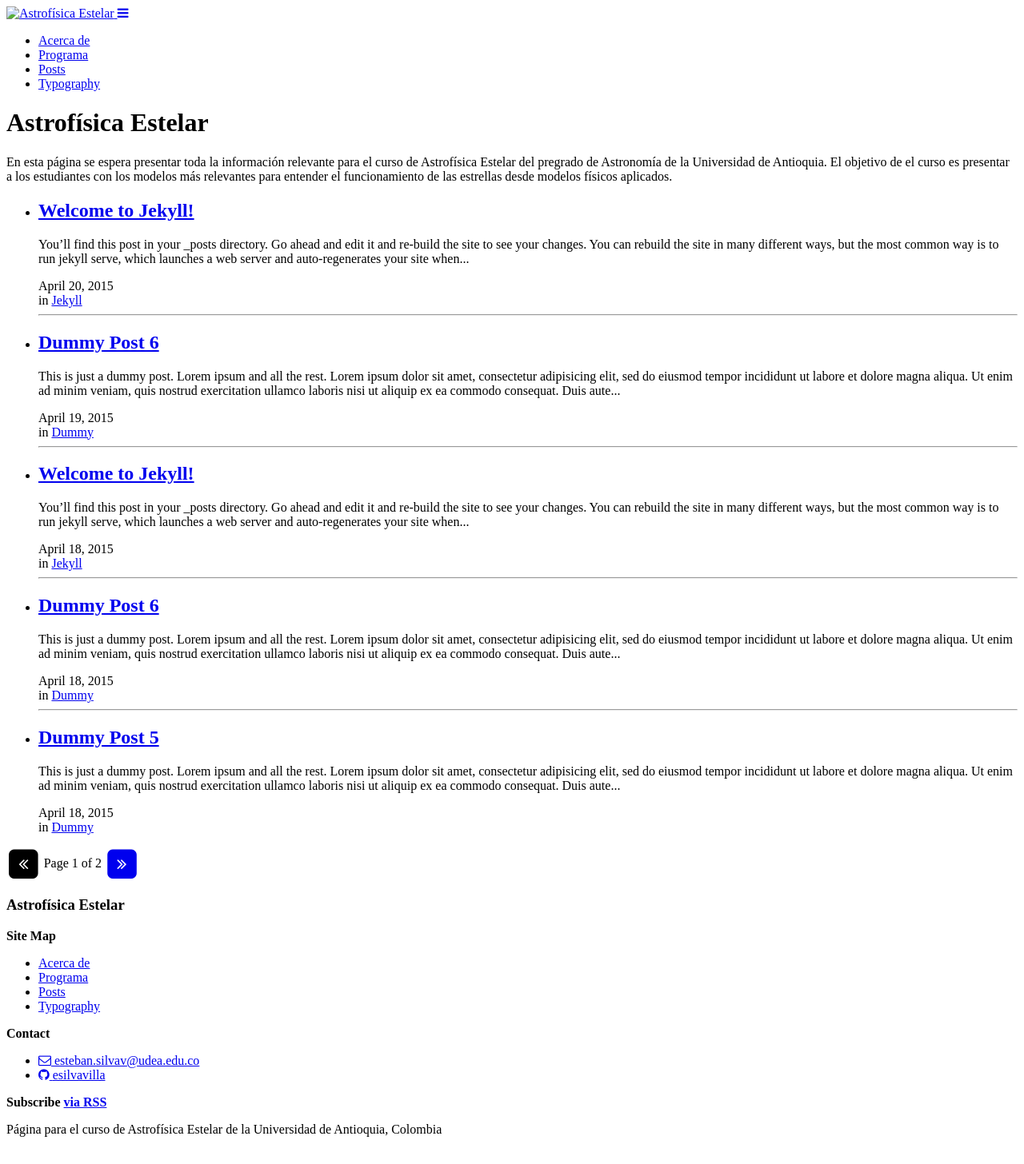
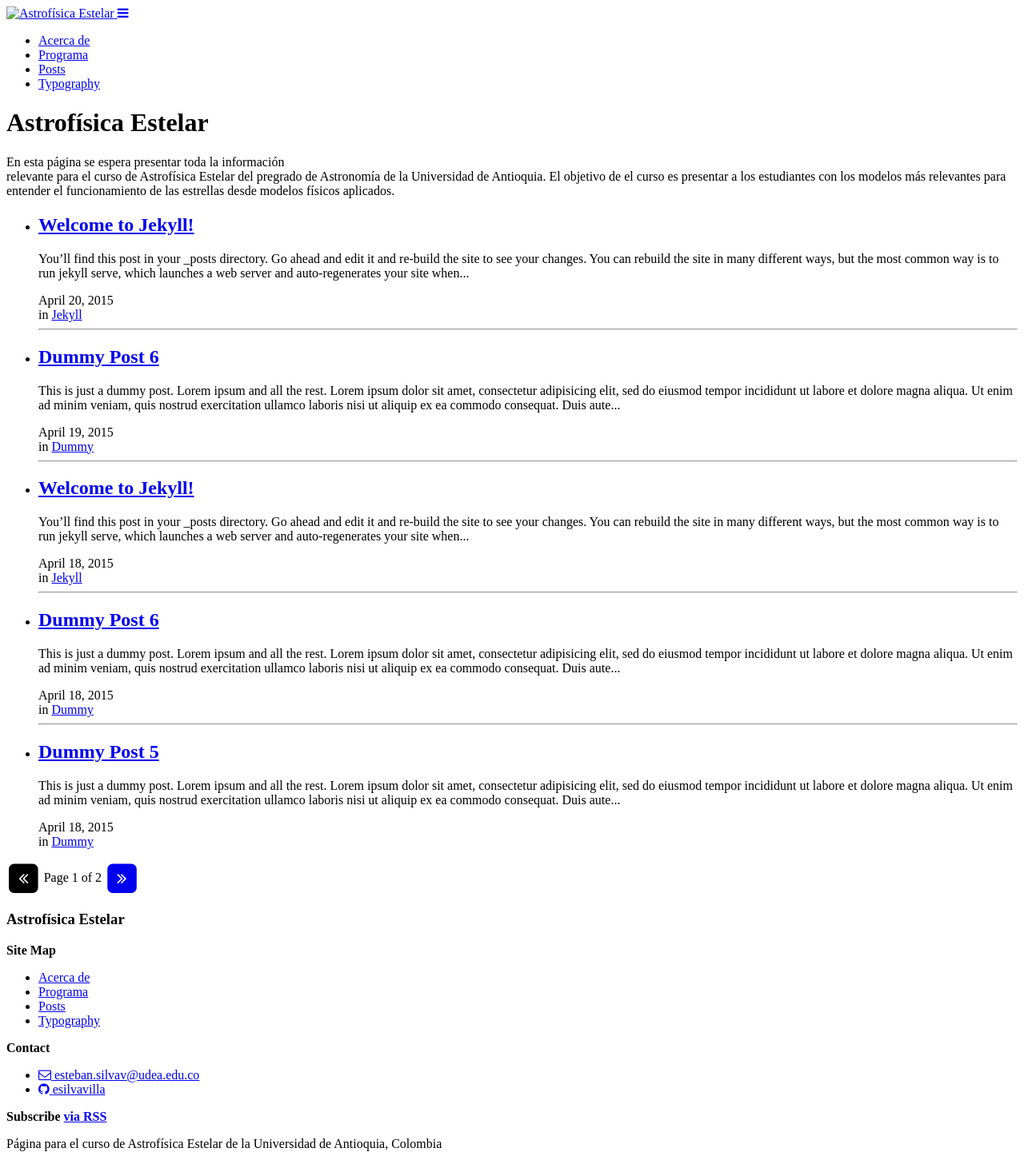
Before and after one commit to esilvavilla/EstelarWeb, a Jekyll site: the page built from index.html, in a window 1280 px wide. Shown: the whole page at 80% size. Built offline with Jekyll 4.4.1, drawn with Linux system fonts in a browser that asks for light colours; nearby versions of some CDN libraries; the list of posts is cut into pages by our own code.

Commit message:
actualiza conf

```diff
--- a/_config.yml
+++ b/_config.yml
@@ -10,7 +10,7 @@ exclude:
 
 # Site settings
 title: Astrofísica Estelar
-subtitle: "En esta página se espera presentar toda la información relevante para el curso de Astrofísica
+subtitle: "En esta página se espera presentar toda la información </br> relevante para el curso de Astrofísica
   Estelar del pregrado de Astronomía de la Universidad de Antioquia. El objetivo de el curso es
   presentar a los estudiantes con los modelos más relevantes para entender el funcionamiento de
   las estrellas desde modelos físicos aplicados."
```
